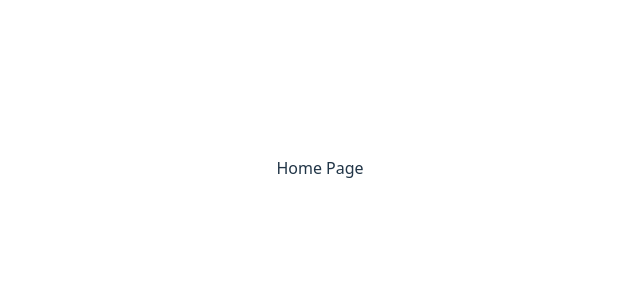
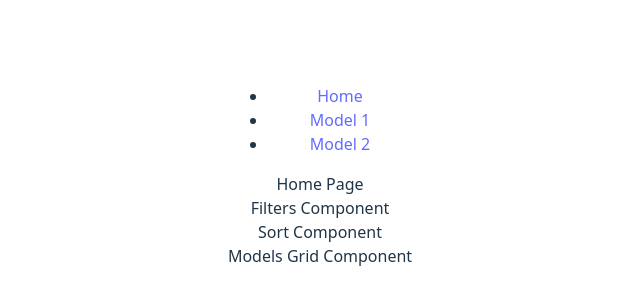
Before and after one commit to jissust/ego-challenge, a React (Vite) app: page / in a window 1280 px wide. Shown: the part 232-532 px from the top of the page, without its empty margins (320-960 px from the left). Built offline with nearby package versions, Linux system fonts and the light colour scheme.

Commit message:
Agrego los primeros componentes

```diff
--- /dev/null
+++ b/src/components/Filters.tsx
@@ -0,0 +1,6 @@
+const Filters = () => {
+    return (
+        <div>Filters Component</div>
+    )
+}
+export default Filters;
--- /dev/null
+++ b/src/components/Menu.tsx
@@ -0,0 +1,12 @@
+const Menu = () => {
+    return (
+        <nav>
+            <ul>
+                <li><a href="/">Home</a></li>
+                <li><a href="/model/1">Model 1</a></li>
+                <li><a href="/model/2">Model 2</a></li>
+            </ul>
+        </nav>
+    )
+}
+export default Menu;
--- /dev/null
+++ b/src/components/ModelsGrid.tsx
@@ -0,0 +1,6 @@
+const ModelsGrid = () => {
+    return (
+        <div>Models Grid Component</div>
+    )
+}
+export default ModelsGrid;
--- /dev/null
+++ b/src/components/Sort.tsx
@@ -0,0 +1,6 @@
+const Sort = () => {
+    return (
+        <div>Sort Component</div>
+    )
+}
+export default Sort;
--- a/src/pages/Home.tsx
+++ b/src/pages/Home.tsx
@@ -1,6 +1,17 @@
+import Filters from "../components/Filters";
+import Menu from "../components/Menu";
+import ModelsGrid from "../components/ModelsGrid";
+import Sort from "../components/Sort";
+
 const Home = () => {
-    return (
-        <div>Home Page</div>
-    )
-}
+  return (
+    <>
+      <Menu />
+      <div>Home Page</div>
+      <Filters />
+      <Sort />
+      <ModelsGrid />
+    </>
+  );
+};
 export default Home;
```
